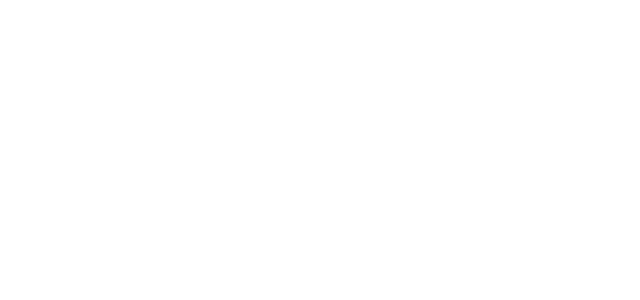
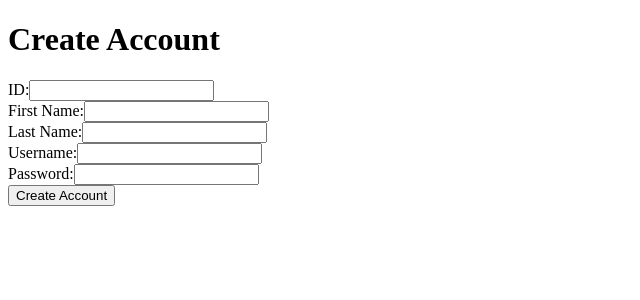
Before and after one commit to Nooblet07/CRUD_app, a React (Create React App) app in the folder inventory/: page /create-account in a window 1280 px wide. Before the commit this address had no page. Shown: the top 300 px of the page, without its empty margins (0-640 px from the left). Built offline with nearby package versions, Linux system fonts and the light colour scheme.

Commit message:
Successfully added Create account function"
"

```diff
--- a/inventory/src/App.js
+++ b/inventory/src/App.js
@@ -6,6 +6,7 @@
 import UserPage from './Components/UserPage';
 import Cookies from 'js-cookie';
 import './index.css';
+import CreateAccount from './Components/CreateAccount';
 
 export default function App() {
   return (
@@ -15,6 +16,7 @@
         <Route path="/users/:id" element={<UserPage />} />
         <Route path="/create-item" element={<CreateItem />} />
         <Route path="/update-item/:itemId" element={<UpdateItem />} />
+        <Route path="/create-account" element={<CreateAccount />} />
       </Routes>
     </Router>
   );
--- /dev/null
+++ b/inventory/src/Components/CreateAccount.js
@@ -0,0 +1,76 @@
+import React, { useState } from 'react';
+import { useNavigate } from 'react-router-dom';
+
+const CreateAccount = () => {
+  const [formData, setFormData] = useState({
+    id: '',
+    first_name: '',
+    last_name: '',
+    username: '',
+    password: '',
+  });
+
+  const navigate = useNavigate();
+
+  const handleChange = (e) => {
+    const { name, value } = e.target;
+    setFormData((prevData) => ({
+      ...prevData,
+      [name]: value,
+    }));
+  };
+
+  const handleSubmit = async (e) => {
+    e.preventDefault();
+    try {
+      const response = await fetch('http://localhost:3030/users', {
+        method: 'POST',
+        headers: {
+          'Content-Type': 'application/json',
+        },
+        body: JSON.stringify(formData),
+      });
+
+      if (response.ok) {
+        navigate('/users/:id');
+      } else {
+        // Handle errors
+        const data = await response.json();
+        console.error('Error creating user:', data.message);
+      }
+    } catch (error) {
+      console.error('An error occurred while creating user:', error);
+    }
+  };
+
+  return (
+    <div>
+      <h1>Create Account</h1>
+      <form onSubmit={handleSubmit}>
+        <div>
+          <label htmlFor="id">ID:</label>
+          <input type="number" name="id" value={formData.id} onChange={handleChange} required />
+        </div>
+        <div>
+          <label htmlFor="first_name">First Name:</label>
+          <input type="text" name="first_name" value={formData.first_name} onChange={handleChange} required />
+        </div>
+        <div>
+          <label htmlFor="last_name">Last Name:</label>
+          <input type="text" name="last_name" value={formData.last_name} onChange={handleChange} required />
+        </div>
+        <div>
+          <label htmlFor="username">Username:</label>
+          <input type="text" name="username" value={formData.username} onChange={handleChange} required />
+        </div>
+        <div>
+          <label htmlFor="password">Password:</label>
+          <input type="password" name="password" value={formData.password} onChange={handleChange} required />
+        </div>
+        <button type="submit">Create Account</button>
+      </form>
+    </div>
+  );
+};
+
+export default CreateAccount;
--- a/inventory/src/Components/Login.js
+++ b/inventory/src/Components/Login.js
@@ -1,5 +1,5 @@
 import React, { useState, useEffect } from 'react';
-import { useNavigate } from 'react-router-dom';
+import { useNavigate, Link } from 'react-router-dom';
 
 const LoginPage = () => {
   const [username, setUsername] = useState('');
@@ -56,6 +56,10 @@
     }
   };
 
+  const handleCreateAccount = () => {
+    navigate('/create-account');
+  };
+
   return (
     <div className="login-container">
       <h2>{username ? `Welcome ${username}` : 'Welcome Visitor'}</h2>
@@ -83,6 +87,9 @@
           />
         </div>
         <button type="submit">Login</button>
+        <p>Don't have an account?{' '}
+        <Link to="/create-account">Create Account</Link>
+      </p>
       </form>
       <div className="items-container">
         {items.map((item) => (
```
Also changed, not shown: 1 other file (tests, documents, lock files or other folders).
